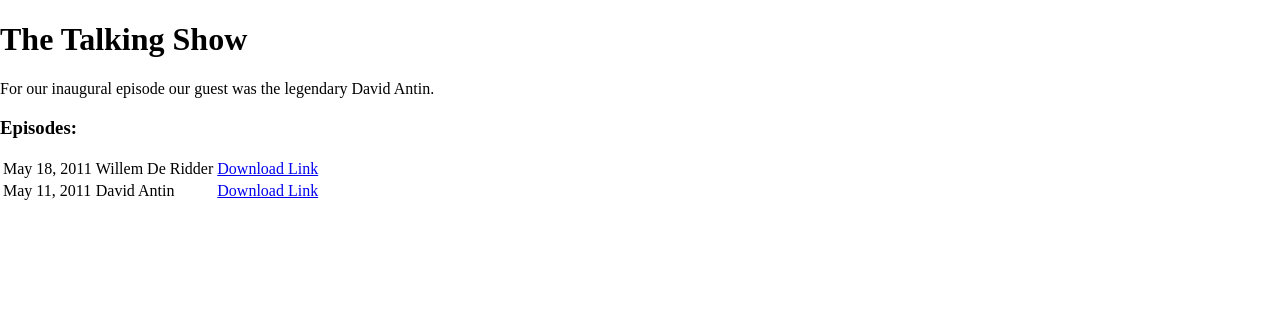
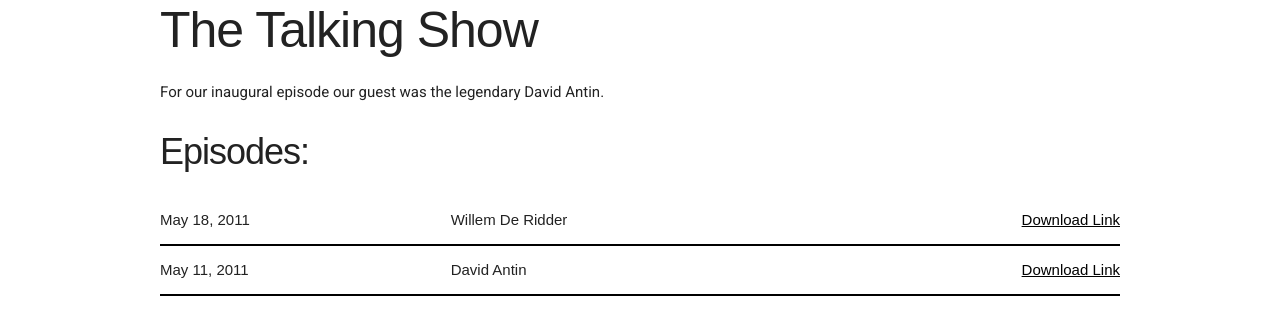
Before and after one commit to ssssssssk/Talking_Show, a Jekyll site: the page built from _posts/2011-05-11-001-David-Antin.md, in a window 1280 px wide. Shown: the top 335 px of the page. Built offline with Jekyll 4.4.1, drawn with Linux system fonts in a browser that asks for light colours; nearby versions of some CDN libraries; some web fonts are replaced; library files that are not in the unit come from our copies.

Commit message:
fixed site.baseurl

```diff
--- a/_layouts/default.html
+++ b/_layouts/default.html
@@ -15,8 +15,8 @@
 <link href="https://fonts.googleapis.com/css?family=News+Cycle|Roboto" rel="stylesheet">
     <!-- CSS
   –––––––––––––––––––––––––––––––––––––––––––––––––– -->
-  <link rel="stylesheet" href="css/normalize.css">
-  <link rel="stylesheet" href="css/skeleton.css">
+  <link rel="stylesheet" href="{{site.baseurl}}/css/normalize.css">
+  <link rel="stylesheet" href="{{site.baseurl}}/css/skeleton.css">
 	<!--<link rel="stylesheet" href="css/main.css"> -->
 </head>
 <body>
```
